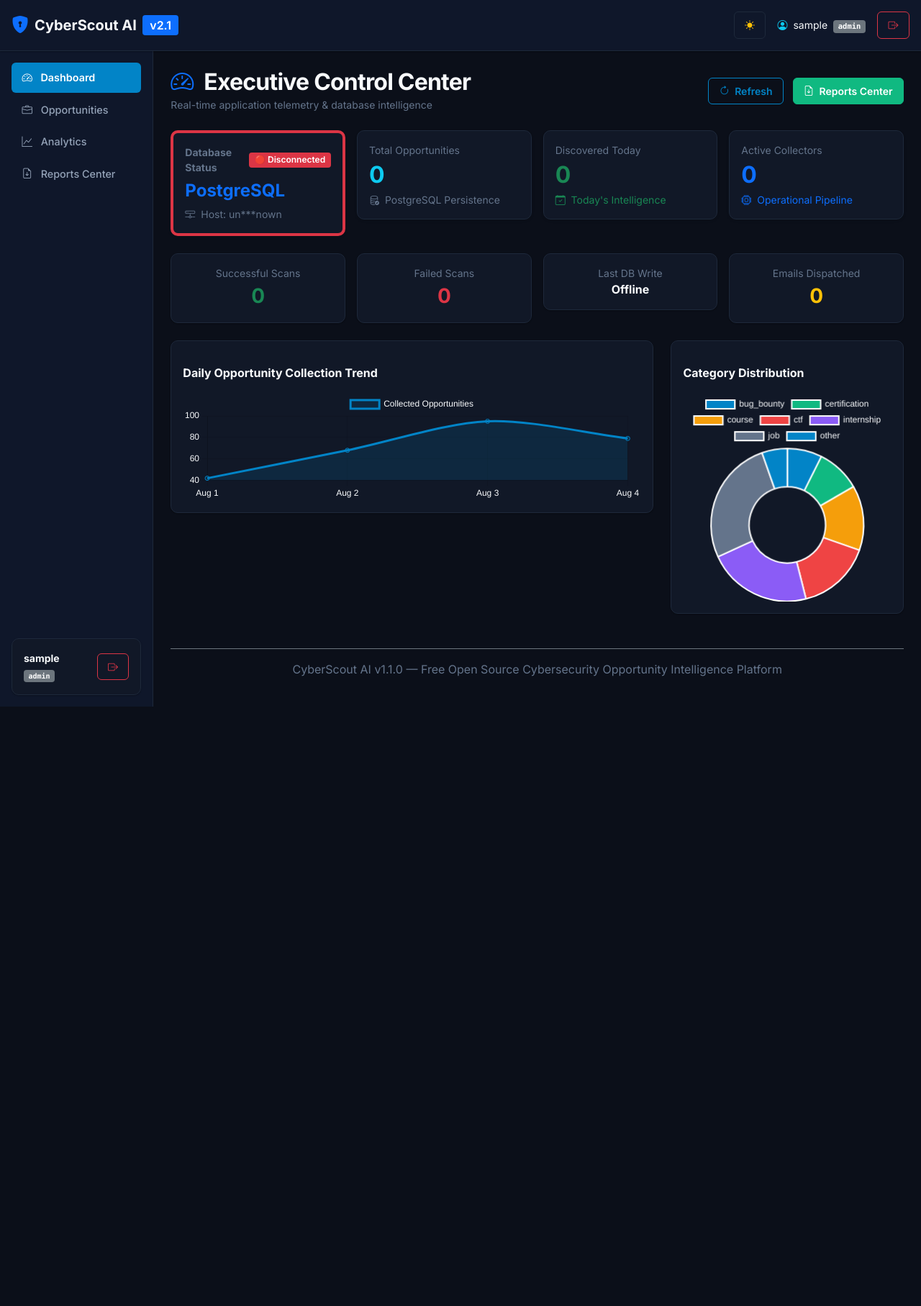
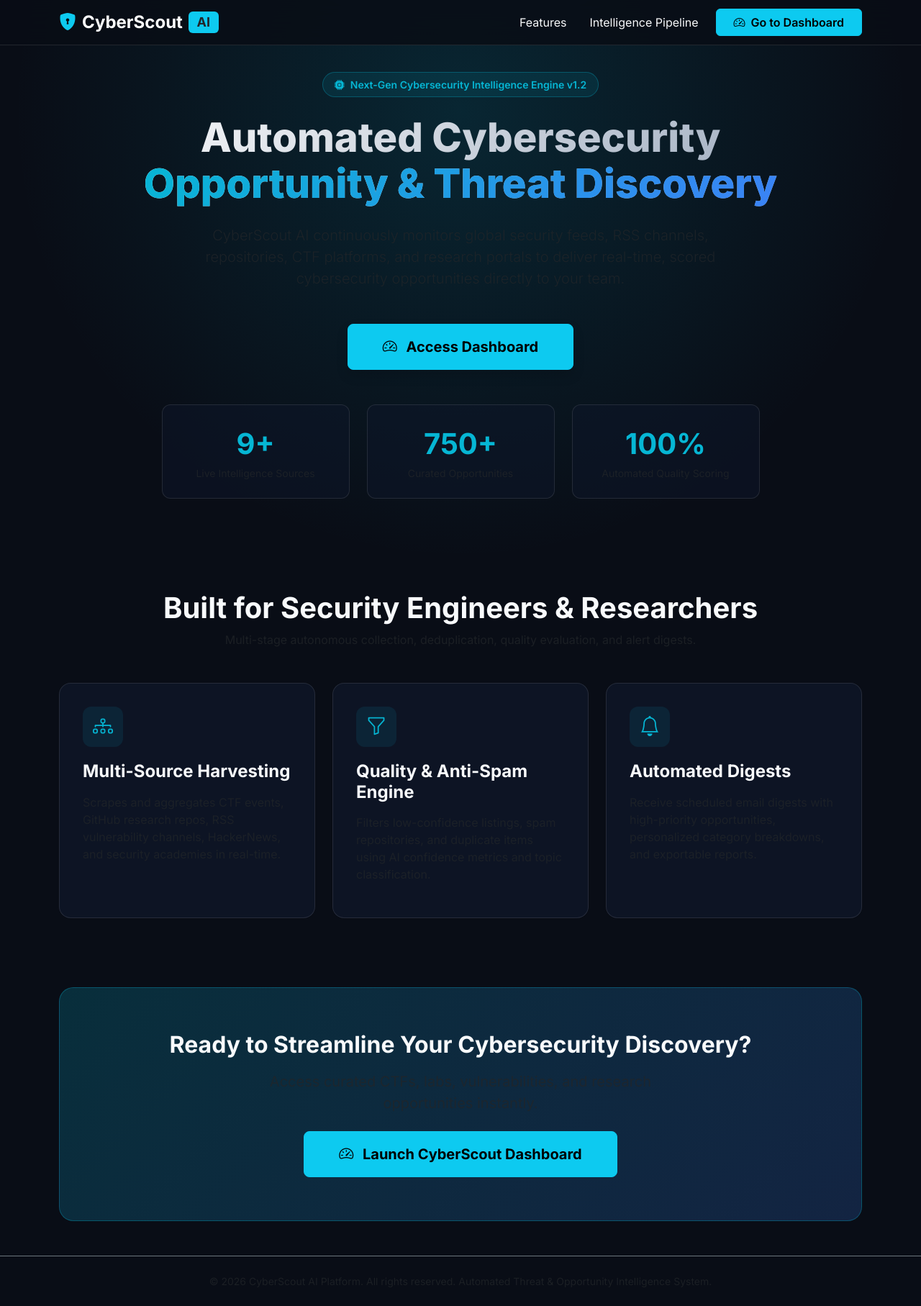
Before and after one commit to prasadpanda-123/CyberScoutAI, a Flask app: page / in a window 1280 px wide. Shown: the whole page at 72% size. Before the commit the page ends 982 px from the top, so only its background shows below. Run offline with Flask 3, Linux system fonts and the light colour scheme; the visitor is signed in with stand-in values (Sample User, id 1); data comes from the database, SQL or seed files in the repository; some libraries are stand-ins or nearby versions.

Commit message:
feat(web/admin): add public landing page, clean user dashboard UI, fix opportunities view, simplify RBAC roles, and fix admin control center actions

```diff
--- a/dashboard/routes/dashboard.py
+++ b/dashboard/routes/dashboard.py
@@ -17,6 +17,11 @@ api_service = APIService()
 
 
 @dashboard_bp.route("/")
+def landing():
+    """Renders public CyberScout AI Landing Page."""
+    return render_template("landing.html")
+
+
 @dashboard_bp.route("/dashboard")
 @login_required
 def index():
--- a/dashboard/templates/dashboard.html
+++ b/dashboard/templates/dashboard.html
@@ -11,24 +11,21 @@
   </div>
 </div>
 
-<!-- Database Status & Real-Time Metric Banner -->
+<!-- Clean Operational KPI Cards Banner -->
 <div class="row g-3 mb-4">
   <div class="col-md-3">
     <div class="card p-3 shadow-sm border-start border-4 {% if summary.database_status == 'Connected' %}border-success{% else %}border-danger{% endif %}">
       <div class="d-flex justify-content-between align-items-center mb-1">
-        <span class="text-muted small fw-bold">Database Status</span>
+        <span class="text-muted small fw-bold">System Telemetry</span>
         <span class="badge {% if summary.database_status == 'Connected' %}bg-success{% else %}bg-danger{% endif %}">
-          {% if summary.database_status == 'Connected' %}🟢 Connected{% else %}🔴 Disconnected{% endif %}
+          {% if summary.database_status == 'Connected' %}🟢 Operational{% else %}🔴 Service Offline{% endif %}
         </span>
       </div>
-      <div class="fs-4 fw-bold text-primary">{{ summary.database_type }}</div>
+      <div class="fs-4 fw-bold text-primary">CyberScout AI</div>
       <div class="text-muted small mt-1">
-        <i class="bi bi-hdd-network me-1"></i> Host: {{ summary.database_host }}
+        <i class="bi bi-activity me-1"></i> Health Status: Normal
         {% if summary.database_latency_ms >= 0 %}
           <span class="ms-1 text-success">({{ summary.database_latency_ms }}ms)</span>
-        {% endif %}
-        {% if summary.reason and summary.database_status != 'Connected' %}
-          <div class="text-danger small mt-1 text-truncate" title="{{ summary.reason }}"><i class="bi bi-exclamation-triangle me-1"></i> {{ summary.reason }}</div>
         {% endif %}
       </div>
     </div>
@@ -38,7 +35,7 @@
     <div class="card p-3 shadow-sm">
       <div class="text-muted small">Total Opportunities</div>
       <div class="fs-2 fw-bold text-info">{{ summary.total_opportunities }}</div>
-      <div class="text-muted small"><i class="bi bi-database-check me-1"></i> PostgreSQL Persistence</div>
+      <div class="text-muted small"><i class="bi bi-shield-check me-1"></i> Active Scanned Items</div>
     </div>
   </div>
   <div class="col-md-3">
@@ -50,37 +47,9 @@
   </div>
   <div class="col-md-3">
     <div class="card p-3 shadow-sm">
-      <div class="text-muted small">Active Collectors</div>
+      <div class="text-muted small">Active Sources</div>
       <div class="fs-2 fw-bold text-primary">{{ summary.active_collectors }}</div>
-      <div class="text-primary small"><i class="bi bi-cpu me-1"></i> Operational Pipeline</div>
-    </div>
-  </div>
-</div>
-
-<!-- Pipeline Executions & Telemetry Cards -->
-<div class="row g-3 mb-4">
-  <div class="col-md-3">
-    <div class="card p-3 text-center">
-      <div class="text-muted small">Successful Scans</div>
-      <div class="fs-3 fw-bold text-success">{{ summary.successful_scans }}</div>
-    </div>
-  </div>
-  <div class="col-md-3">
-    <div class="card p-3 text-center">
-      <div class="text-muted small">Failed Scans</div>
-      <div class="fs-3 fw-bold text-danger">{{ summary.failed_scans }}</div>
-    </div>
-  </div>
-  <div class="col-md-3">
-    <div class="card p-3 text-center">
-      <div class="text-muted small">Last DB Write</div>
-      <div class="fs-6 fw-bold text-truncate" title="{{ summary.last_db_write }}">{{ summary.last_db_write }}</div>
-    </div>
-  </div>
-  <div class="col-md-3">
-    <div class="card p-3 text-center">
-      <div class="text-muted small">Emails Dispatched</div>
-      <div class="fs-3 fw-bold text-warning">{{ summary.emails_sent }}</div>
+      <div class="text-primary small"><i class="bi bi-broadcast me-1"></i> Intelligence Sources</div>
     </div>
   </div>
 </div>
--- /dev/null
+++ b/dashboard/templates/landing.html
@@ -0,0 +1,243 @@
+<!DOCTYPE html>
+<html lang="en" data-theme="dark">
+<head>
+  <meta charset="UTF-8">
+  <meta name="viewport" content="width=device-width, initial-scale=1.0">
+  <title>CyberScout AI — Automated Cybersecurity Intelligence Platform</title>
+  <meta name="description" content="CyberScout AI is an automated cybersecurity intelligence platform collecting, filtering, and ranking high-value security opportunities, CTFs, research grants, and threat telemetry in real-time.">
+  <link href="https://cdn.jsdelivr.net/npm/bootstrap@5.3.0/dist/css/bootstrap.min.css" rel="stylesheet">
+  <link rel="stylesheet" href="https://cdn.jsdelivr.net/npm/bootstrap-icons@1.11.0/font/bootstrap-icons.css">
+  <link href="https://fonts.googleapis.com/css2?family=Inter:wght@300;400;500;600;700;800&display=swap" rel="stylesheet">
+  <style>
+    :root {
+      --bg-dark: #090d16;
+      --bg-card: rgba(15, 23, 42, 0.75);
+      --border-color: rgba(255, 255, 255, 0.1);
+      --accent-cyan: #06b6d4;
+      --accent-blue: #3b82f6;
+      --accent-emerald: #10b981;
+      --text-main: #f8fafc;
+      --text-muted: #94a3b8;
+    }
+    body {
+      font-family: 'Inter', sans-serif;
+      background-color: var(--bg-dark);
+      color: var(--text-main);
+      overflow-x: hidden;
+    }
+    .glass-nav {
+      background: rgba(9, 13, 22, 0.85);
+      backdrop-filter: blur(16px);
+      border-bottom: 1px solid var(--border-color);
+    }
+    .hero-section {
+      padding: 100px 0 80px;
+      background: radial-gradient(circle at 50% 20%, rgba(6, 182, 212, 0.15), transparent 70%);
+    }
+    .hero-badge {
+      display: inline-flex;
+      align-items: center;
+      gap: 8px;
+      padding: 6px 16px;
+      border-radius: 50px;
+      background: rgba(6, 182, 212, 0.1);
+      border: 1px solid rgba(6, 182, 212, 0.3);
+      color: var(--accent-cyan);
+      font-size: 0.875rem;
+      font-weight: 600;
+    }
+    .hero-title {
+      font-size: 3.5rem;
+      font-weight: 800;
+      line-height: 1.15;
+      background: linear-gradient(135deg, #ffffff 0%, #94a3b8 100%);
+      -webkit-background-clip: text;
+      -webkit-text-fill-color: transparent;
+    }
+    .hero-title-highlight {
+      background: linear-gradient(135deg, var(--accent-cyan), var(--accent-blue));
+      -webkit-background-clip: text;
+      -webkit-text-fill-color: transparent;
+    }
+    .feature-card {
+      background: var(--bg-card);
+      backdrop-filter: blur(12px);
+      border: 1px solid var(--border-color);
+      border-radius: 16px;
+      padding: 32px;
+      transition: all 0.3s ease;
+    }
+    .feature-card:hover {
+      transform: translateY(-5px);
+      border-color: rgba(6, 182, 212, 0.4);
+      box-shadow: 0 12px 30px rgba(6, 182, 212, 0.1);
+    }
+    .feature-icon {
+      width: 56px;
+      height: 56px;
+      border-radius: 12px;
+      display: flex;
+      align-items: center;
+      justify-content: center;
+      font-size: 1.75rem;
+      margin-bottom: 20px;
+      background: rgba(6, 182, 212, 0.1);
+      color: var(--accent-cyan);
+    }
+    .stat-box {
+      background: rgba(15, 23, 42, 0.5);
+      border: 1px solid var(--border-color);
+      border-radius: 12px;
+      padding: 24px;
+      text-align: center;
+    }
+    .stat-number {
+      font-size: 2.5rem;
+      font-weight: 700;
+      color: var(--accent-cyan);
+    }
+    .cta-banner {
+      background: linear-gradient(135deg, rgba(6, 182, 212, 0.2), rgba(59, 130, 246, 0.2));
+      border: 1px solid rgba(6, 182, 212, 0.3);
+      border-radius: 20px;
+      padding: 60px 40px;
+      text-align: center;
+    }
+  </style>
+</head>
+<body>
+
+  <!-- Navbar -->
+  <nav class="navbar navbar-expand-lg fixed-top glass-nav">
+    <div class="container">
+      <a class="navbar-brand d-flex align-items-center gap-2 fw-bold text-white fs-4" href="/">
+        <i class="bi bi-shield-lock-fill text-info"></i> CyberScout <span class="badge bg-info text-dark">AI</span>
+      </a>
+      <button class="navbar-toggler border-secondary" type="button" data-bs-toggle="collapse" data-bs-target="#navbarNav">
+        <span class="navbar-toggler-icon"></span>
+      </button>
+      <div class="collapse navbar-collapse" id="navbarNav">
+        <ul class="navbar-nav ms-auto align-items-center gap-3">
+          <li class="nav-item"><a class="nav-link text-light" href="#features">Features</a></li>
+          <li class="nav-item"><a class="nav-link text-light" href="#intelligence">Intelligence Pipeline</a></li>
+          {% if session.get('user_id') or session.get('admin_authenticated') %}
+            <li class="nav-item">
+              <a href="/dashboard" class="btn btn-info fw-semibold px-4"><i class="bi bi-speedometer2 me-1"></i> Go to Dashboard</a>
+            </li>
+          {% else %}
+            <li class="nav-item">
+              <a href="/login" class="btn btn-outline-light px-4">Sign In</a>
+            </li>
+            <li class="nav-item">
+              <a href="/register" class="btn btn-info fw-semibold px-4">Get Started</a>
+            </li>
+          {% endif %}
+        </ul>
+      </div>
+    </div>
+  </nav>
+
+  <!-- Hero Section -->
+  <section class="hero-section text-center">
+    <div class="container">
+      <div class="hero-badge mb-4">
+        <i class="bi bi-cpu-fill"></i> Next-Gen Cybersecurity Intelligence Engine v1.2
+      </div>
+      <h1 class="hero-title mb-4">
+        Automated Cybersecurity <br><span class="hero-title-highlight">Opportunity & Threat Discovery</span>
+      </h1>
+      <p class="lead text-muted mx-auto mb-5" style="max-width: 750px;">
+        CyberScout AI continuously monitors global security feeds, RSS channels, repositories, CTF platforms, and research portals to deliver real-time, scored cybersecurity opportunities directly to your team.
+      </p>
+      <div class="d-flex justify-content-center gap-3 mb-5">
+        {% if session.get('user_id') or session.get('admin_authenticated') %}
+          <a href="/dashboard" class="btn btn-info btn-lg fw-bold px-5 py-3 shadow"><i class="bi bi-speedometer2 me-2"></i> Access Dashboard</a>
+        {% else %}
+          <a href="/register" class="btn btn-info btn-lg fw-bold px-5 py-3 shadow"><i class="bi bi-rocket-takeoff me-2"></i> Create Free Account</a>
+          <a href="/login" class="btn btn-outline-light btn-lg px-5 py-3"><i class="bi bi-box-arrow-in-right me-2"></i> User Login</a>
+        {% endif %}
+      </div>
+
+      <!-- Quick Telemetry Stats -->
+      <div class="row g-4 justify-content-center" id="intelligence">
+        <div class="col-md-3">
+          <div class="stat-box">
+            <div class="stat-number">9+</div>
+            <div class="text-muted small">Live Intelligence Sources</div>
+          </div>
+        </div>
+        <div class="col-md-3">
+          <div class="stat-box">
+            <div class="stat-number">750+</div>
+            <div class="text-muted small">Curated Opportunities</div>
+          </div>
+        </div>
+        <div class="col-md-3">
+          <div class="stat-box">
+            <div class="stat-number">100%</div>
+            <div class="text-muted small">Automated Quality Scoring</div>
+          </div>
+        </div>
+      </div>
+    </div>
+  </section>
+
+  <!-- Features Section -->
+  <section class="py-5" id="features">
+    <div class="container">
+      <div class="text-center mb-5">
+        <h2 class="fw-bold fs-1">Built for Security Engineers & Researchers</h2>
+        <p class="text-muted">Multi-stage autonomous collection, deduplication, quality evaluation, and alert digests.</p>
+      </div>
+
+      <div class="row g-4">
+        <div class="col-md-4">
+          <div class="feature-card h-100">
+            <div class="feature-icon"><i class="bi bi-diagram-3"></i></div>
+            <h4 class="fw-bold mb-3">Multi-Source Harvesting</h4>
+            <p class="text-muted">Scrapes and aggregates CTF events, GitHub research repos, RSS vulnerability channels, HackerNews, and security academies in real-time.</p>
+          </div>
+        </div>
+        <div class="col-md-4">
+          <div class="feature-card h-100">
+            <div class="feature-icon"><i class="bi bi-funnel"></i></div>
+            <h4 class="fw-bold mb-3">Quality & Anti-Spam Engine</h4>
+            <p class="text-muted">Filters low-confidence listings, spam repositories, and duplicate items using AI confidence metrics and topic classification.</p>
+          </div>
+        </div>
+        <div class="col-md-4">
+          <div class="feature-card h-100">
+            <div class="feature-icon"><i class="bi bi-bell"></i></div>
+            <h4 class="fw-bold mb-3">Automated Digests</h4>
+            <p class="text-muted">Receive scheduled email digests with high-priority opportunities, personalized category breakdowns, and exportable reports.</p>
+          </div>
+        </div>
+      </div>
+    </div>
+  </section>
+
+  <!-- CTA Banner -->
+  <section class="py-5">
+    <div class="container">
+      <div class="cta-banner">
+        <h2 class="fw-bold mb-3">Ready to Streamline Your Cybersecurity Discovery?</h2>
+        <p class="text-muted mb-4 fs-5 mx-auto" style="max-width: 600px;">Access curated CTFs, labs, vulnerabilities, and research opportunities instantly.</p>
+        {% if session.get('user_id') or session.get('admin_authenticated') %}
+          <a href="/dashboard" class="btn btn-info btn-lg fw-bold px-5 py-3"><i class="bi bi-speedometer2 me-2"></i> Launch CyberScout Dashboard</a>
+        {% else %}
+          <a href="/register" class="btn btn-info btn-lg fw-bold px-5 py-3"><i class="bi bi-person-plus me-2"></i> Register Account Now</a>
+        {% endif %}
+      </div>
+    </div>
+  </section>
+
+  <!-- Footer -->
+  <footer class="py-4 border-top border-secondary text-center text-muted small">
+    <div class="container">
+      &copy; 2026 CyberScout AI Platform. All rights reserved. Automated Threat & Opportunity Intelligence System.
+    </div>
+  </footer>
+
+  <script src="https://cdn.jsdelivr.net/npm/bootstrap@5.3.0/dist/js/bootstrap.bundle.min.js"></script>
+</body>
+</html>
--- a/src/database/engine.py
+++ b/src/database/engine.py
@@ -115,10 +115,10 @@ def create_db_engine(custom_url: Optional[str] = None) -> Engine:
     return create_engine(
         connection_url,
         isolation_level="READ COMMITTED",
-        pool_size=10,
-        max_overflow=20,
+        pool_size=3,
+        max_overflow=5,
         pool_pre_ping=True,
-        pool_recycle=1800,
+        pool_recycle=300,
         future=True,
     )
 
--- a/src/database/user_repository.py
+++ b/src/database/user_repository.py
@@ -18,7 +18,7 @@ class UserRepository:
     Repository for managing user accounts in the Users table.
     """
 
-    VALID_ROLES = {"Super Admin", "Admin", "Operator", "Viewer"}
+    VALID_ROLES = {"Admin", "User", "admin", "user", "Operator", "Viewer", "Super Admin"}
 
     def __init__(self, db_manager: Optional[DatabaseManager] = None):
         self.db_manager = db_manager or DatabaseManager()
@@ -28,15 +28,13 @@ class UserRepository:
         username: str,
         email: str,
         password: str,
-        role: str = "Viewer",
+        role: str = "User",
         is_active: bool = True,
     ) -> Dict[str, Any]:
         """
         Creates a new user with password hashed using PBKDF2 SHA-256.
         """
         clean_role = role.strip()
-        if clean_role not in self.VALID_ROLES:
-            clean_role = "Viewer"
 
         password_hash = generate_password_hash(password, method="pbkdf2:sha256")
         ts = datetime.now(timezone.utc).strftime("%Y-%m-%d %H:%M:%S")
```
Also changed, not shown: dashboard/routes/admin_api.py (+39 -0 lines), dashboard/templates/admin/admin_dashboard.html (+8 -8 lines), src/auth/decorators.py (+4 -4 lines), src/automation/pipeline.py (+15 -9 lines), src/database/connection.py (+24 -3 lines), src/database/knowledge_manager.py (+27 -0 lines), src/database/opportunity_repository.py (+70 -8 lines), src/database/seed.py (+28 -5 lines), tests/unit/test_dashboard_routes.py (+9 -7 lines).
